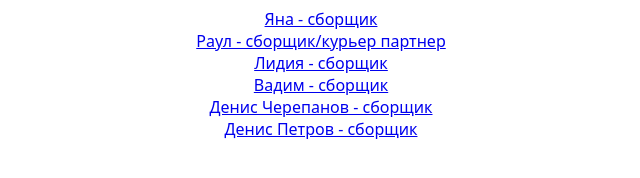
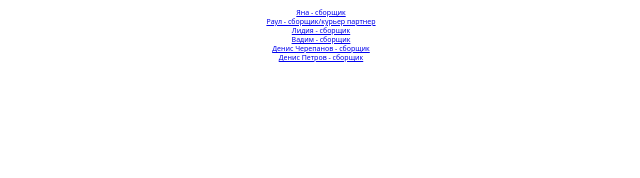
Before and after one commit to kinssss/samokat, a plain HTML site: page index.html in a window 1280 px wide. Shown: the whole page, without its empty margins (319-959 px from the left). Drawn offline with Linux system fonts and the light colour scheme.

Commit message:
style.css

```diff
--- a/style.css
+++ b/style.css
@@ -7,5 +7,5 @@
 
 .text {
     font-family: system-ui, -apple-system, BlinkMacSystemFont, 'Segoe UI', Roboto, Oxygen, Ubuntu, Cantarell, 'Open Sans', 'Helvetica Neue', sans-serif;
-    font-size: 1rem;
+    font-size: 7px;
 }
```
